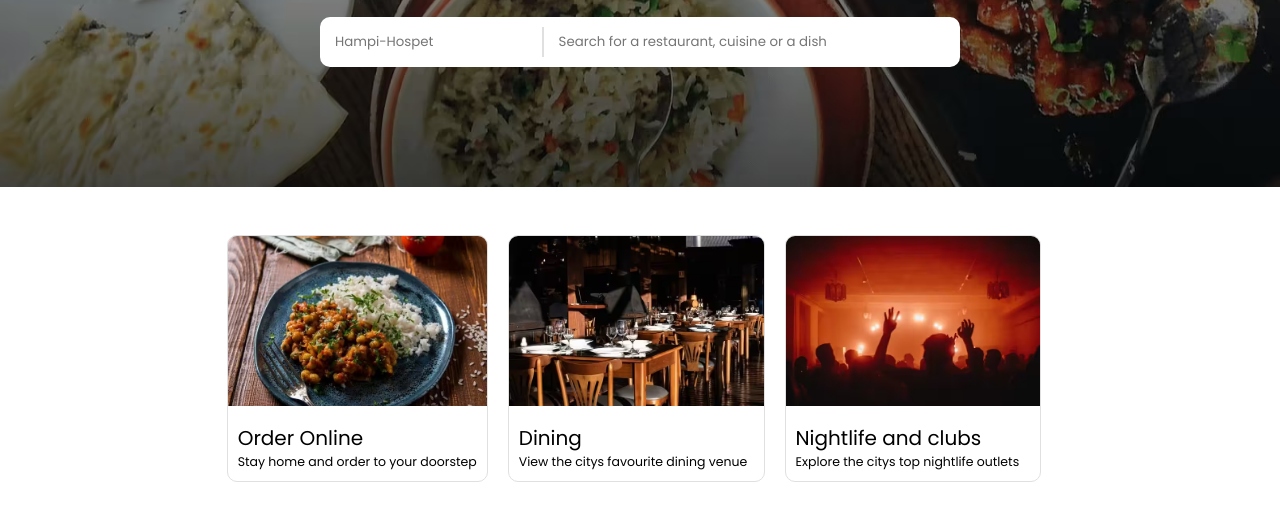
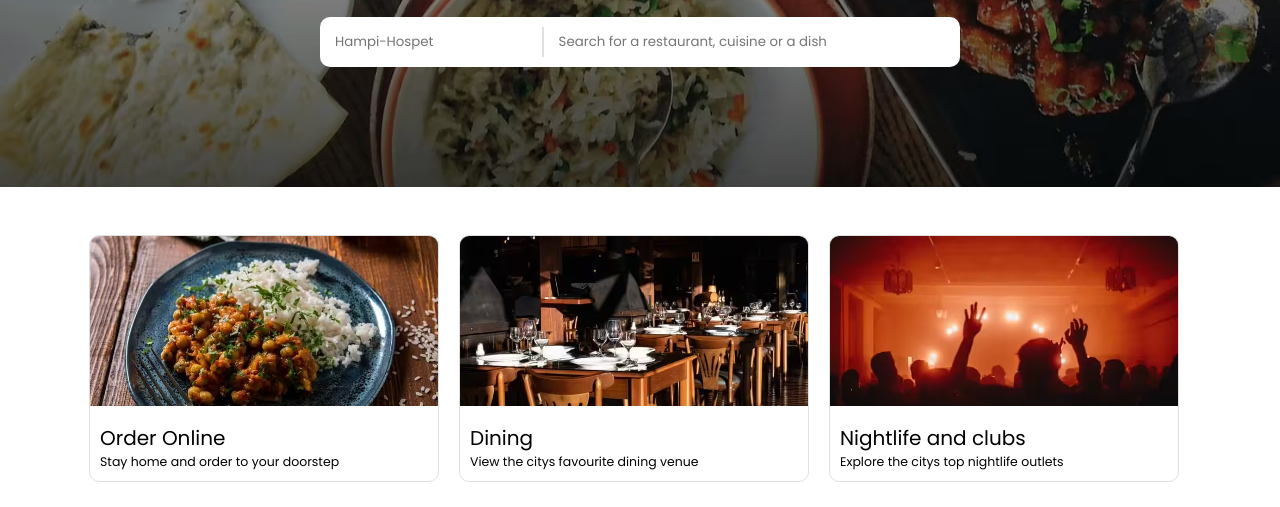
Before and after one commit to abhi-0907/ZomatoLandingPage, a plain HTML site: page index.html in a window 1280 px wide. Shown: the part 293-800 px from the top of the page. Drawn offline with Linux system fonts and the light colour scheme.

Commit message:
modified service card animation

```diff
--- a/styles.css
+++ b/styles.css
@@ -146,14 +146,15 @@
 .we__offer_card{
     border-radius: 10px;
     /* background-color: aqua; */
+    width: 350px;
     overflow: hidden;
     border: 1px solid #e0e0e0;
-    transition: all 1s ease;
+    transition: all 0.8s ease-out;
     margin-right: 12px;
 }
 
 .we__offer_card:hover{
-    transform: scale(1.1);
+    transform: scale(1.05);
 }
 
 .we__offer_card img{
```
